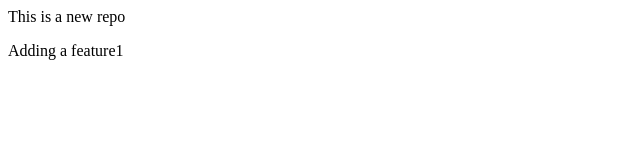
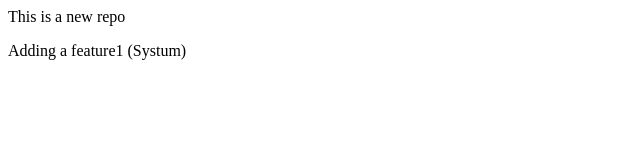
Before and after one commit to SarthakGupta96/localrepo, a plain HTML site: page index.html in a window 1280 px wide. Shown: the full height of the page, 0-640 px from the left. Drawn offline with Linux system fonts and the light colour scheme.

Commit message:
added systum

```diff
--- a/index.html
+++ b/index.html
@@ -1,2 +1,2 @@
 <p>This is a new repo</p>
-<p>Adding a feature1</p>
+<p>Adding a feature1 (Systum)</p>
```
